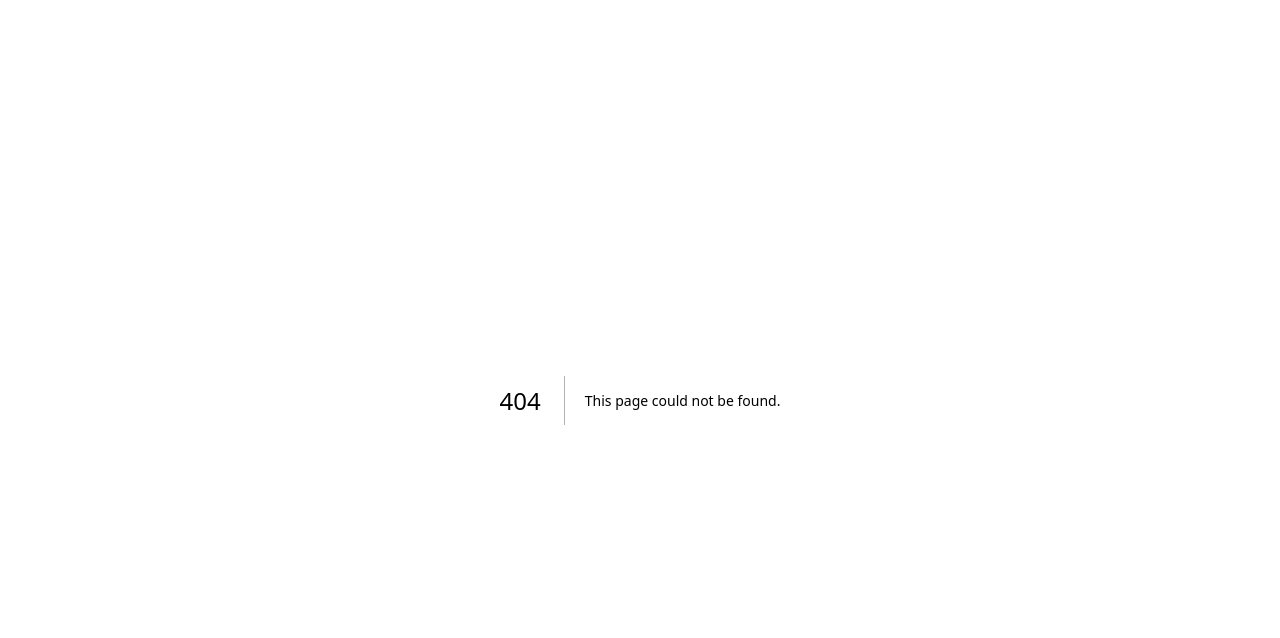
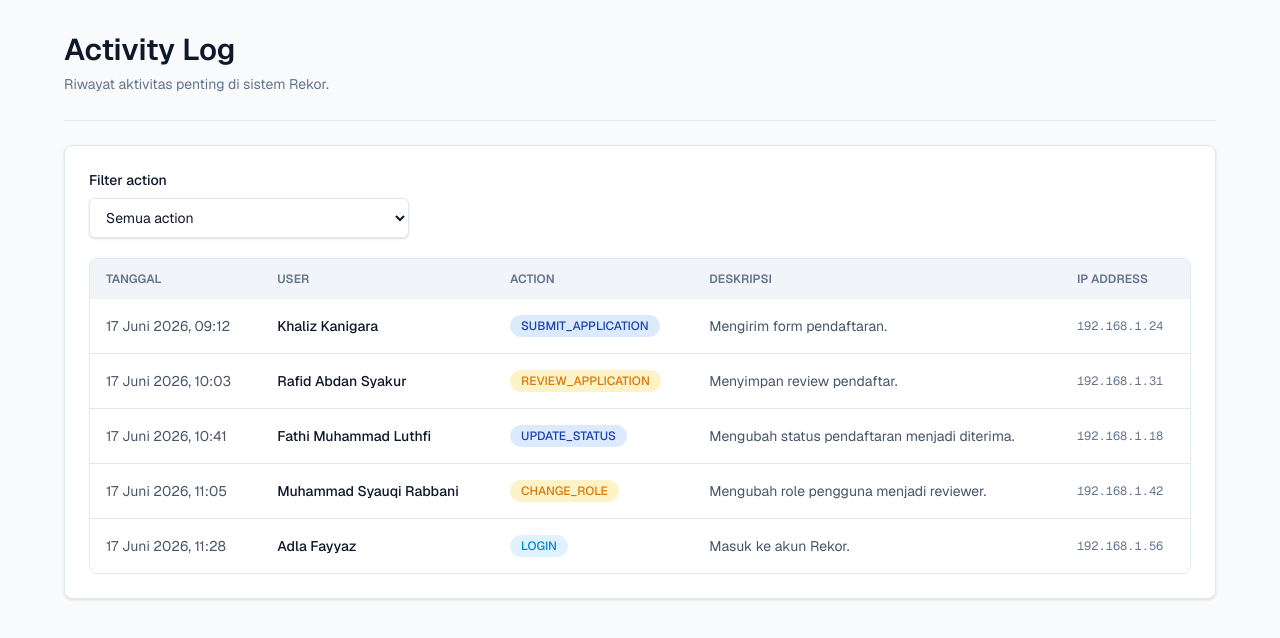
Before and after one commit to kanigaraa/rekor-web, a Next.js app: page /admin/activity-logs in a window 1280 px wide. Before the commit this address had no page. Shown: the top 638 px of the page. Built offline with nearby package versions, Linux system fonts and the light colour scheme.

Commit message:
feat: create activity log page

```diff
--- /dev/null
+++ b/src/app/admin/activity-logs/page.tsx
@@ -0,0 +1,166 @@
+import { Badge } from "@/components/ui/badge";
+import { Card, CardContent } from "@/components/ui/card";
+import { PageHeader } from "@/components/ui/page-header";
+import { Select } from "@/components/ui/select";
+
+type ActivityAction =
+  | "REGISTER"
+  | "LOGIN"
+  | "LOGOUT"
+  | "SUBMIT_APPLICATION"
+  | "REVIEW_APPLICATION"
+  | "UPDATE_STATUS"
+  | "CHANGE_ROLE";
+
+type MockActivityLog = {
+  id: string;
+  date: string;
+  user: string;
+  action: ActivityAction;
+  description: string;
+  ipAddress: string;
+};
+
+const actionOptions: ActivityAction[] = [
+  "REGISTER",
+  "LOGIN",
+  "LOGOUT",
+  "SUBMIT_APPLICATION",
+  "REVIEW_APPLICATION",
+  "UPDATE_STATUS",
+  "CHANGE_ROLE",
+];
+
+const actionVariant: Record<
+  ActivityAction,
+  "default" | "secondary" | "success" | "warning" | "info"
+> = {
+  REGISTER: "success",
+  LOGIN: "info",
+  LOGOUT: "secondary",
+  SUBMIT_APPLICATION: "default",
+  REVIEW_APPLICATION: "warning",
+  UPDATE_STATUS: "default",
+  CHANGE_ROLE: "warning",
+};
+
+// TODO: Replace mock logs with GET /api/admin/activity-logs once the API is ready.
+const mockActivityLogs: MockActivityLog[] = [
+  {
+    id: "log-001",
+    date: "17 Juni 2026, 09:12",
+    user: "Khaliz Kanigara",
+    action: "SUBMIT_APPLICATION",
+    description: "Mengirim form pendaftaran.",
+    ipAddress: "192.168.1.24",
+  },
+  {
+    id: "log-002",
+    date: "17 Juni 2026, 10:03",
+    user: "Rafid Abdan Syakur",
+    action: "REVIEW_APPLICATION",
+    description: "Menyimpan review pendaftar.",
+    ipAddress: "192.168.1.31",
+  },
+  {
+    id: "log-003",
+    date: "17 Juni 2026, 10:41",
+    user: "Fathi Muhammad Luthfi",
+    action: "UPDATE_STATUS",
+    description: "Mengubah status pendaftaran menjadi diterima.",
+    ipAddress: "192.168.1.18",
+  },
+  {
+    id: "log-004",
+    date: "17 Juni 2026, 11:05",
+    user: "Muhammad Syauqi Rabbani",
+    action: "CHANGE_ROLE",
+    description: "Mengubah role pengguna menjadi reviewer.",
+    ipAddress: "192.168.1.42",
+  },
+  {
+    id: "log-005",
+    date: "17 Juni 2026, 11:28",
+    user: "Adla Fayyaz",
+    action: "LOGIN",
+    description: "Masuk ke akun Rekor.",
+    ipAddress: "192.168.1.56",
+  },
+];
+
+export default function ActivityLogsPage() {
+  return (
+    <main className="min-h-screen bg-background px-4 py-8 text-text-primary sm:px-6 lg:px-8">
+      <div className="mx-auto w-full max-w-6xl space-y-6">
+        <PageHeader
+          title="Activity Log"
+          description="Riwayat aktivitas penting di sistem Rekor."
+        />
+
+        <Card className="shadow-none">
+          <CardContent className="space-y-5 pt-6">
+            {/* TODO: Connect action filter to GET /api/admin/activity-logs once the API is ready. */}
+            <div className="flex flex-col gap-2 sm:max-w-xs">
+              <label
+                htmlFor="action"
+                className="text-sm font-medium text-text-primary"
+              >
+                Filter action
+              </label>
+              <Select id="action" name="action" defaultValue="">
+                <option value="">Semua action</option>
+                {actionOptions.map((action) => (
+                  <option key={action} value={action}>
+                    {action}
+                  </option>
+                ))}
+              </Select>
+            </div>
+
+            <div className="overflow-hidden rounded-lg border border-border">
+              <div className="overflow-x-auto">
+                <table className="w-full min-w-[860px] border-collapse text-left text-sm">
+                  <thead className="bg-surface-muted text-xs uppercase text-text-muted">
+                    <tr>
+                      <th className="px-4 py-3 font-semibold">Tanggal</th>
+                      <th className="px-4 py-3 font-semibold">User</th>
+                      <th className="px-4 py-3 font-semibold">Action</th>
+                      <th className="px-4 py-3 font-semibold">Deskripsi</th>
+                      <th className="px-4 py-3 font-semibold">IP Address</th>
+                    </tr>
+                  </thead>
+                  <tbody className="divide-y divide-border bg-surface">
+                    {mockActivityLogs.map((log) => (
+                      <tr
+                        key={log.id}
+                        className="transition-colors hover:bg-surface-muted/60"
+                      >
+                        <td className="px-4 py-4 text-text-secondary">
+                          {log.date}
+                        </td>
+                        <td className="px-4 py-4 font-medium text-text-primary">
+                          {log.user}
+                        </td>
+                        <td className="px-4 py-4">
+                          <Badge variant={actionVariant[log.action]}>
+                            {log.action}
+                          </Badge>
+                        </td>
+                        <td className="px-4 py-4 text-text-secondary">
+                          {log.description}
+                        </td>
+                        <td className="px-4 py-4 font-mono text-xs text-text-muted">
+                          {log.ipAddress}
+                        </td>
+                      </tr>
+                    ))}
+                  </tbody>
+                </table>
+              </div>
+            </div>
+          </CardContent>
+        </Card>
+      </div>
+    </main>
+  );
+}
```
